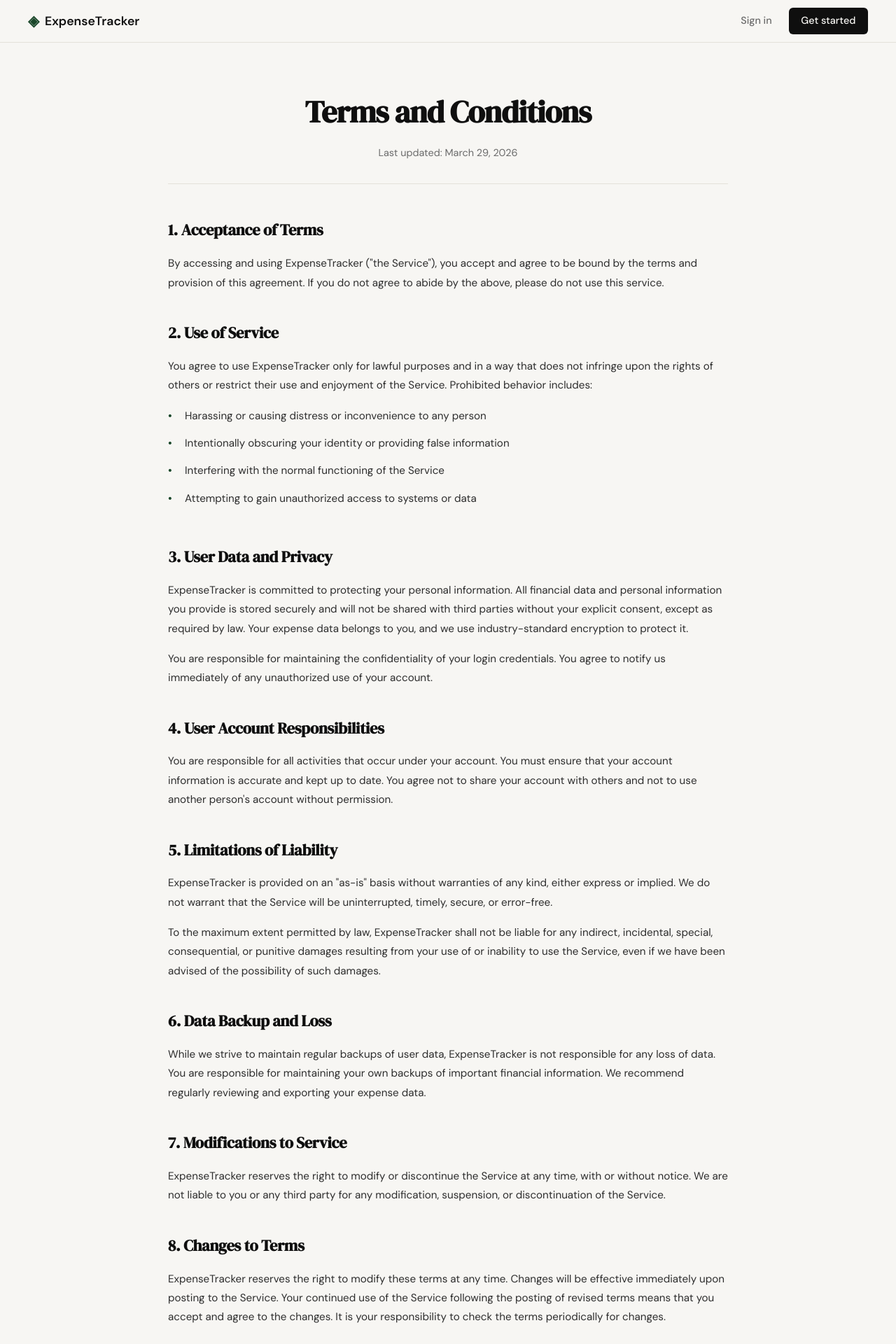
After one commit to riteshkushwaha/money_expense_tracker, a Flask app: page /terms in a window 1280 px wide. The commit adds this page. Shown: the top 1920 px of the page at 70% size. Run offline with Flask 3, Linux system fonts and the light colour scheme.

Commit message:
terms page and link added

```diff
--- a/app.py
+++ b/app.py
@@ -20,6 +20,11 @@ def register():
 @app.route("/login")
 def login():
     return render_template("login.html")
+
+
+@app.route("/terms")
+def terms():
+    return render_template("terms.html")
 
 
 # ------------------------------------------------------------------ #
--- a/templates/base.html
+++ b/templates/base.html
@@ -34,7 +34,7 @@
             <span class="brand-icon">◈</span>
             <span class="footer-name">ExpenseTracker</span>
             <p class="footer-copy">Track every money you spend. Own your finances.</p>
-            <a href="#">Terms and Conditions</a>
+            <a href="{{ url_for('terms') }}">Terms and Conditions</a>
             <a href="#">Privacy Policy</a>
         </div>
     </footer>
--- /dev/null
+++ b/templates/terms.html
@@ -0,0 +1,201 @@
+{% extends "base.html" %}
+
+{% block title %}Terms and Conditions — ExpenseTracker{% endblock %}
+
+{% block content %}
+
+<section class="terms-section">
+    <div class="terms-container">
+        <div class="terms-header">
+            <h1 class="terms-title">Terms and Conditions</h1>
+            <p class="terms-updated">Last updated: March 29, 2026</p>
+        </div>
+
+        <div class="terms-content">
+            <div class="terms-article">
+                <h2>1. Acceptance of Terms</h2>
+                <p>
+                    By accessing and using ExpenseTracker ("the Service"), you accept and agree to be bound by the terms and provision of this agreement. If you do not agree to abide by the above, please do not use this service.
+                </p>
+            </div>
+
+            <div class="terms-article">
+                <h2>2. Use of Service</h2>
+                <p>
+                    You agree to use ExpenseTracker only for lawful purposes and in a way that does not infringe upon the rights of others or restrict their use and enjoyment of the Service. Prohibited behavior includes:
+                </p>
+                <ul class="terms-list">
+                    <li>Harassing or causing distress or inconvenience to any person</li>
+                    <li>Intentionally obscuring your identity or providing false information</li>
+                    <li>Interfering with the normal functioning of the Service</li>
+                    <li>Attempting to gain unauthorized access to systems or data</li>
+                </ul>
+            </div>
+
+            <div class="terms-article">
+                <h2>3. User Data and Privacy</h2>
+                <p>
+                    ExpenseTracker is committed to protecting your personal information. All financial data and personal information you provide is stored securely and will not be shared with third parties without your explicit consent, except as required by law. Your expense data belongs to you, and we use industry-standard encryption to protect it.
+                </p>
+                <p>
+                    You are responsible for maintaining the confidentiality of your login credentials. You agree to notify us immediately of any unauthorized use of your account.
+                </p>
+            </div>
+
+            <div class="terms-article">
+                <h2>4. User Account Responsibilities</h2>
+                <p>
+                    You are responsible for all activities that occur under your account. You must ensure that your account information is accurate and kept up to date. You agree not to share your account with others and not to use another person's account without permission.
+                </p>
+            </div>
+
+            <div class="terms-article">
+                <h2>5. Limitations of Liability</h2>
+                <p>
+                    ExpenseTracker is provided on an "as-is" basis without warranties of any kind, either express or implied. We do not warrant that the Service will be uninterrupted, timely, secure, or error-free.
+                </p>
+                <p>
+                    To the maximum extent permitted by law, ExpenseTracker shall not be liable for any indirect, incidental, special, consequential, or punitive damages resulting from your use of or inability to use the Service, even if we have been advised of the possibility of such damages.
+                </p>
+            </div>
+
+            <div class="terms-article">
+                <h2>6. Data Backup and Loss</h2>
+                <p>
+                    While we strive to maintain regular backups of user data, ExpenseTracker is not responsible for any loss of data. You are responsible for maintaining your own backups of important financial information. We recommend regularly reviewing and exporting your expense data.
+                </p>
+            </div>
+
+            <div class="terms-article">
+                <h2>7. Modifications to Service</h2>
+                <p>
+                    ExpenseTracker reserves the right to modify or discontinue the Service at any time, with or without notice. We are not liable to you or any third party for any modification, suspension, or discontinuation of the Service.
+                </p>
+            </div>
+
+            <div class="terms-article">
+                <h2>8. Changes to Terms</h2>
+                <p>
+                    ExpenseTracker reserves the right to modify these terms at any time. Changes will be effective immediately upon posting to the Service. Your continued use of the Service following the posting of revised terms means that you accept and agree to the changes. It is your responsibility to check the terms periodically for changes.
+                </p>
+            </div>
+
+            <div class="terms-article">
+                <h2>9. Termination</h2>
+                <p>
+                    We may terminate or suspend your account immediately, without prior notice or liability, for any reason whatsoever, including if you breach the Terms. Upon termination, your right to use the Service will immediately cease.
+                </p>
+            </div>
+
+            <div class="terms-article">
+                <h2>10. Governing Law</h2>
+                <p>
+                    These terms and conditions are governed by and construed in accordance with the laws of the jurisdiction in which the Service is provided, and you irrevocably submit to the exclusive jurisdiction of the courts in that location.
+                </p>
+            </div>
+
+            <div class="terms-article">
+                <h2>11. Contact Information</h2>
+                <p>
+                    If you have any questions about these Terms and Conditions, please contact us at support@expensetracker.com.
+                </p>
+            </div>
+        </div>
+    </div>
+</section>
+
+<style>
+.terms-section {
+    padding: 4rem 2rem;
+    background: var(--paper);
+}
+
+.terms-container {
+    max-width: 800px;
+    margin: 0 auto;
+}
+
+.terms-header {
+    text-align: center;
+    margin-bottom: 3rem;
+    padding-bottom: 2rem;
+    border-bottom: 1px solid var(--border);
+}
+
+.terms-title {
+    font-family: var(--font-display);
+    font-size: clamp(2rem, 4vw, 2.75rem);
+    color: var(--ink);
+    margin-bottom: 0.75rem;
+    letter-spacing: -0.02em;
+}
+
+.terms-updated {
+    font-size: 0.9rem;
+    color: var(--ink-muted);
+}
+
+.terms-content {
+    display: flex;
+    flex-direction: column;
+    gap: 2.5rem;
+}
+
+.terms-article h2 {
+    font-family: var(--font-display);
+    font-size: 1.4rem;
+    color: var(--ink);
+    margin-bottom: 1rem;
+    letter-spacing: -0.01em;
+}
+
+.terms-article p {
+    color: var(--ink-soft);
+    line-height: 1.8;
+    margin-bottom: 1rem;
+    font-size: 0.95rem;
+}
+
+.terms-article p:last-child {
+    margin-bottom: 0;
+}
+
+.terms-list {
+    list-style: none;
+    padding-left: 0;
+    margin: 1rem 0 0 0;
+}
+
+.terms-list li {
+    color: var(--ink-soft);
+    line-height: 1.8;
+    margin-bottom: 0.75rem;
+    padding-left: 1.5rem;
+    position: relative;
+    font-size: 0.95rem;
+}
+
+.terms-list li::before {
+    content: "•";
+    color: var(--accent);
+    font-weight: 600;
+    position: absolute;
+    left: 0;
+}
+
+@media (max-width: 600px) {
+    .terms-section {
+        padding: 2.5rem 1.5rem;
+    }
+
+    .terms-title {
+        font-size: 1.75rem;
+    }
+
+    .terms-article h2 {
+        font-size: 1.1rem;
+    }
+}
+</style>
+
+{% endblock %}
```
